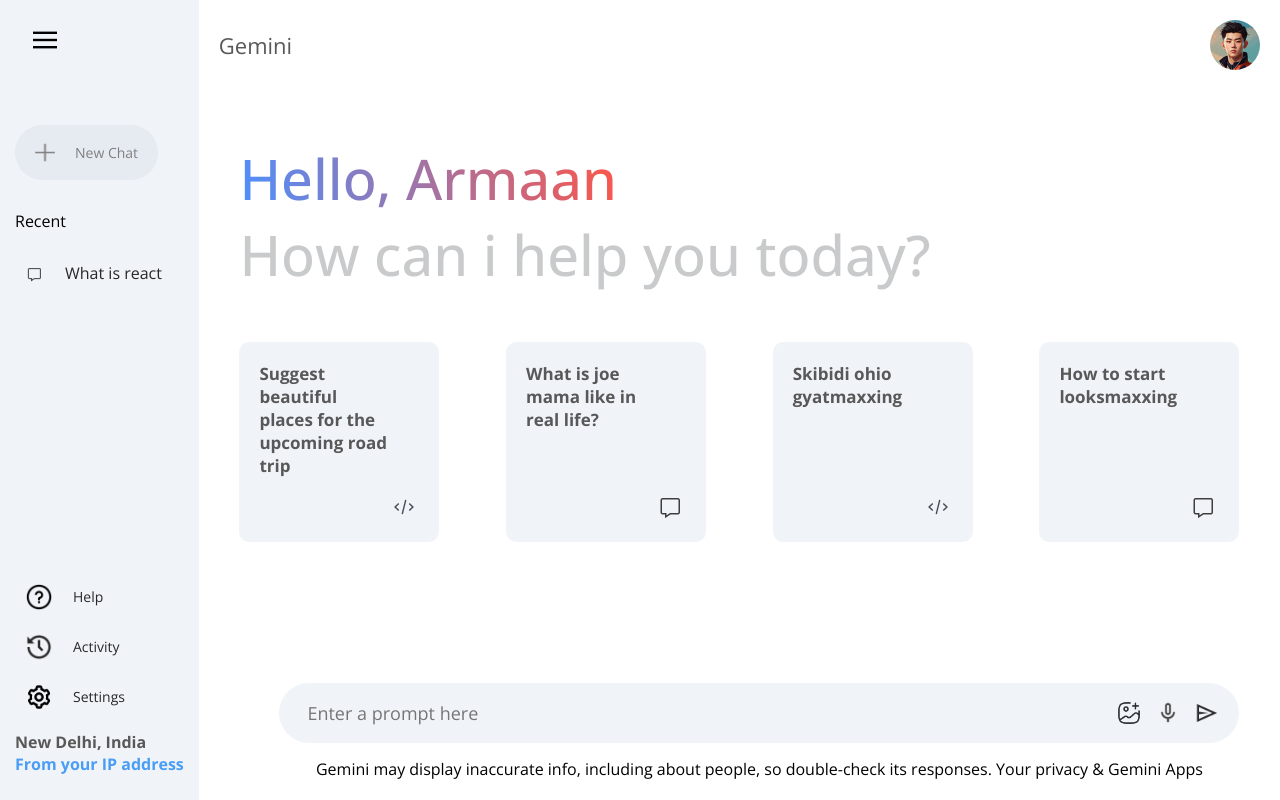
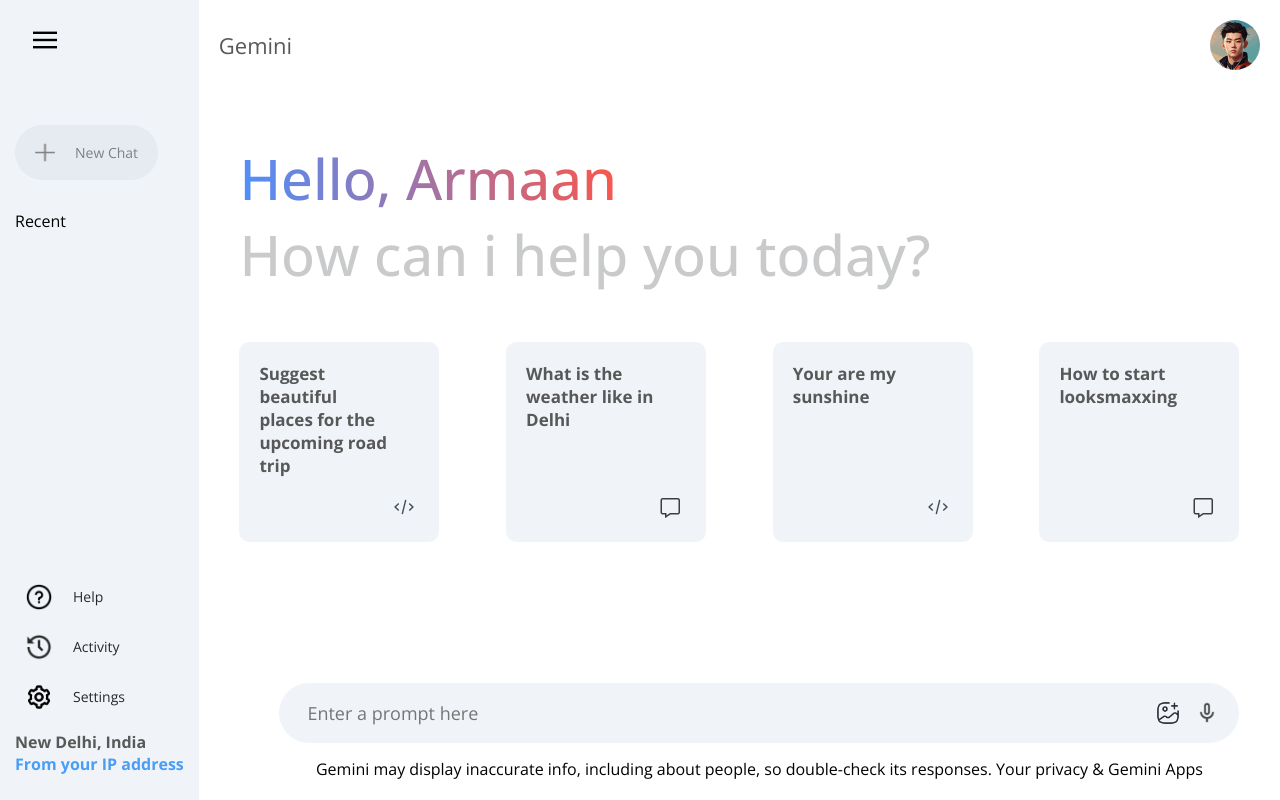
Before and after one commit to Ormon-huehuehue/Gemini-clone, a React (Vite) app: page / in a window 1280 px wide. Built offline with nearby package versions, Linux system fonts and the light colour scheme.

Commit message:
All the functions are working just need to add animations now

```diff
--- a/src/components/Main/Main.jsx
+++ b/src/components/Main/Main.jsx
@@ -6,7 +6,8 @@
 
 const Main = () => {
 
-  const {onSent,recentPrompt,showResult,loading,resultData,setInput,input} = useContext(Context);
+  const {onSent,currentPrompt,showResult,loading,resultData,setInput,input} = useContext(Context);
+
 
 
   return (
@@ -33,12 +34,12 @@
             </div>
 
             <div className="card">
-              <p>What is joe mama like in real life?</p>
+              <p>What is the weather like in Delhi</p>
               <img src={assets.message_icon}/>
             </div>
 
             <div className="card">
-              <p>Skibidi ohio gyatmaxxing</p>
+              <p>Your are my sunshine</p>
               <img src={assets.code_icon}/>
             </div>
 
@@ -52,7 +53,7 @@
             <div className = "result">
               <div className = "resultTitle">
                 <img src={assets.user_icon}/>
-                <p>{recentPrompt}</p>
+                <p>{currentPrompt}</p>
               </div>
               <div className = "resultData">
                 <img src={assets.gemini_icon}/>
@@ -74,11 +75,18 @@
 
           <div className="mainBottom">
             <div className="searchBox">
-              <input onChange={(e)=>setInput(e.target.value)} value ={input} type="text" placeholder="Enter a prompt here"/>
+              <input onChange={(e)=>setInput(e.target.value)} value ={input} type="text" placeholder="Enter a prompt here"
+                onKeyDown={(e)=>{
+                  if(e.key=="Enter" && input!=""){
+                      onSent();
+                  }
+                }}
+              />
               <div>
                 <img src={assets.gallery_icon} alt="" />
                 <img src={assets.mic_icon} alt="" />
-                <img onClick={()=>onSent()} src={assets.send_icon} alt="" />
+                {input!=""?  <img onClick={()=>onSent()} src={assets.send_icon} alt="" /> : null}
+
               </div>
             </div>
             <div>
--- a/src/components/Sidebar/Sidebar.jsx
+++ b/src/components/Sidebar/Sidebar.jsx
@@ -1,12 +1,26 @@
 import React from 'react'
-import { useState } from 'react'
+import { useState,useContext } from 'react'
 import "./Sidebar.css"
 import {assets} from "../../assets/assets.js"
 import settings from "../../assets/cog-regular-24.png"
+import { Context } from '../../context/Context.jsx'
+
 
 const Sidebar = () => {
 
     const [extended,setExtended] = useState(true);
+
+    const {onSent,prevPrompts,setCurrentPrompt,setLoading,setShowResult} = useContext(Context);
+
+    const startNewChat = ()=>{
+        setShowResult(false);
+        setLoading(false)
+    }
+
+    const loadPrompt= async (prompt)=>{
+        setCurrentPrompt(prompt);
+        await onSent(prompt);
+    }
 
   return (
     <div className= "sidebar">
@@ -14,8 +28,8 @@
             <div className="menu">
                 <img onClick={()=>setExtended(prev=>!prev)} src={assets.menu_icon}/>
             </div>
-            <div className="newChat">
-                <div className="wao">
+            <div   className="newChat">
+                <div onClick={()=>startNewChat()} className="wao">
                     <img src = {assets.plus_icon}/>
                     {extended? <p>New Chat</p> : null}
                 </div>
@@ -24,10 +38,14 @@
             {extended?
             <div className="recent">
                 <p className="recentTitle">Recent</p>
-                <div className="recentEntry">
-                    <img src={assets.message_icon} alt=""/>
-                    <p> What is react</p>
-                </div>
+                {prevPrompts.map((item,index)=>(
+                    <div onClick={()=>{
+                        loadPrompt(item);
+                    }} key={index} className="recentEntry">
+                        <img src={assets.message_icon} alt=""/>
+                        <p>{item.slice(0,18)}...</p>
+                    </div>
+                ))}
             </div>
             : null}
 
--- a/src/config/gemini.js
+++ b/src/config/gemini.js
@@ -8,6 +8,7 @@
  * See the getting started guide for more information
  * https://ai.google.dev/gemini-api/docs/get-started/node
  */
+
 
 import {
     GoogleGenerativeAI,
--- a/src/context/Context.jsx
+++ b/src/context/Context.jsx
@@ -6,7 +6,7 @@
 const ContextProvider = (props)=>{
 
     const[input,setInput] = useState("");
-    const [recentPrompt,setRecentPrompt] = useState("");
+    const [currentPrompt,setCurrentPrompt] = useState("");
     const [prevPrompts,setPrevPrompts] = useState([]);
     const [showResult,setShowResult]= useState(false);
     const [loading,setLoading] = useState(false);
@@ -22,13 +22,26 @@
         setResultData("");
         setLoading(true);
         setShowResult(true);
-        setRecentPrompt(input);
-        setPrevPrompts(prev=>[...prev,input]);
+        //logic to handle responses through prompts stored in the sidebar
+        let response;
+        if(prompt!=undefined){
+            response = await run(prompt);
+            setCurrentPrompt(prompt);
+        }
+        else{
+            setPrevPrompts(prev=>[...prev,input]);
+            setCurrentPrompt(input);
+            response = await run(input);
 
-        const response = await run(input);
+        }
+
+
+
+
+        response = await run(input);
         let responseArray = response.split("**");
         //eg: "Hello, how **are** you?" => { "Hello, how "  , are"  ,  " you?" }
-        let newResponse;
+        let newResponse="";
         for(let i=0;i<responseArray.length; i++){
             if(i==0 || i%2 !=1){
                 //choosing the non zero even indexes and adding them to the new response without making any changes
@@ -42,6 +55,7 @@
         }
         //replacing * with a line break
         let newResponse2 = newResponse.split("*").join("</br>");
+
 
         //response text animation
         let newResponseArray= newResponse2.split(" ");
@@ -59,10 +73,12 @@
         prevPrompts,
         setPrevPrompts,
         onSent,
-        setRecentPrompt,
-        recentPrompt,
+        setCurrentPrompt,
+        currentPrompt,
         showResult,
+        setShowResult,
         loading,
+        setLoading,
         resultData,
         input,
         setInput
```
Also changed, not shown: 1 other file (tests, documents, lock files or other folders).
